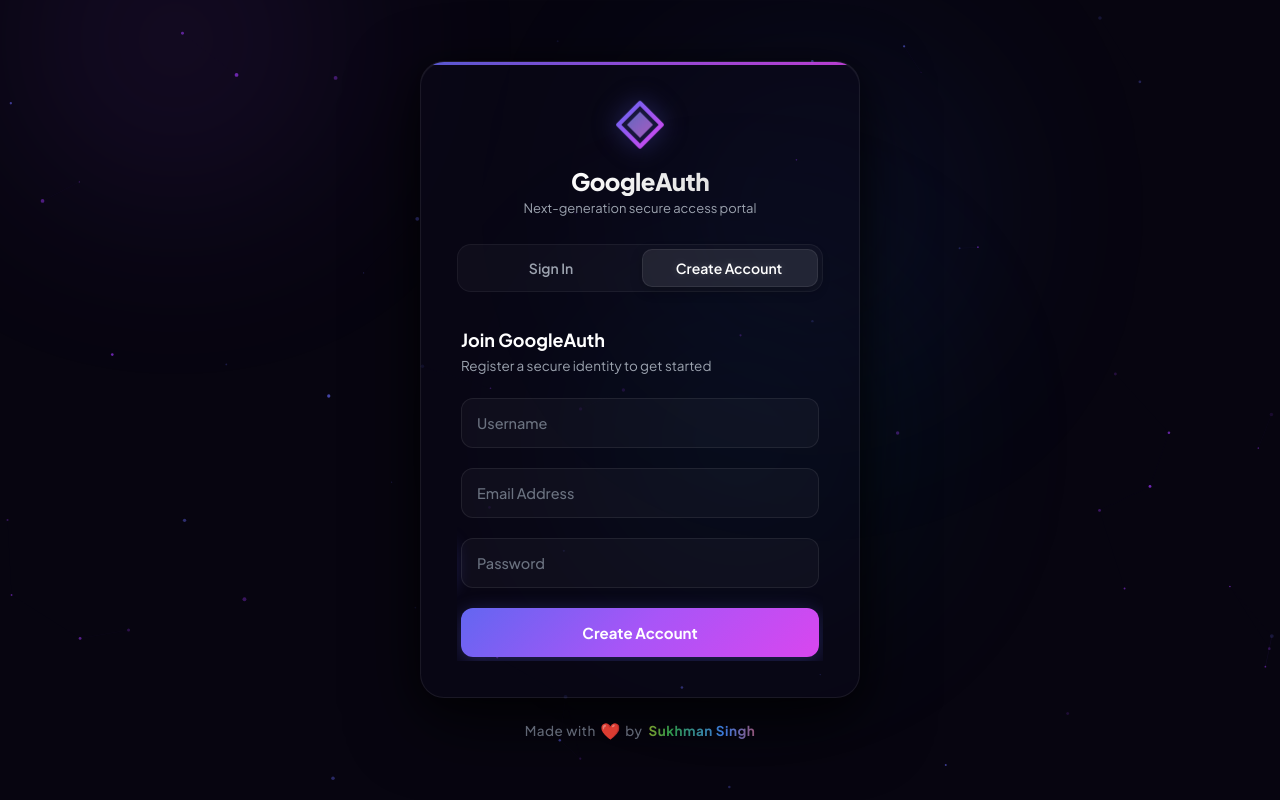
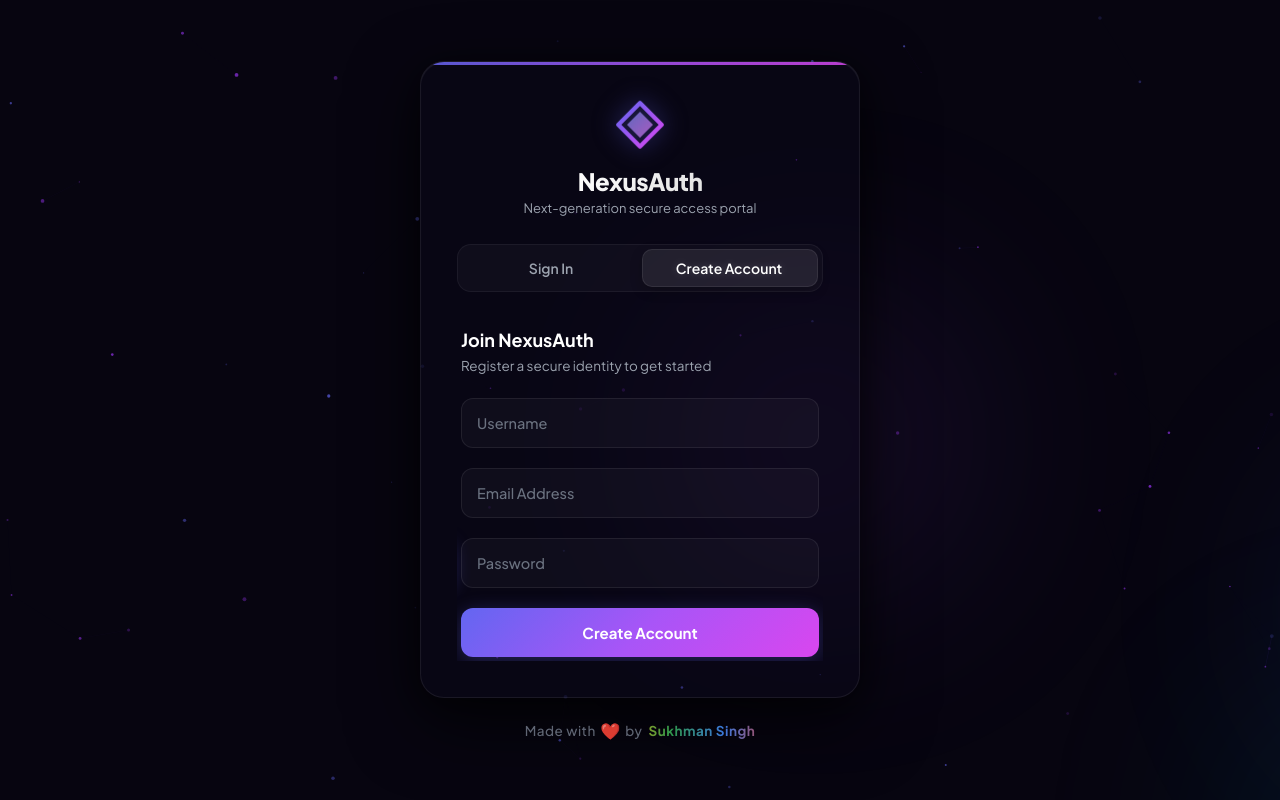
Before and after one commit to sukhman0345/Google_Signin, a Django app: page /accounts/signup-page/ in a window 1280 px wide. Run offline with Django 5.2, Linux system fonts and the light colour scheme; some libraries are stand-ins or nearby versions.

Commit message:
Fixed UI

```diff
--- a/config/accounts/templates/accounts/auth.html
+++ b/config/accounts/templates/accounts/auth.html
@@ -44,7 +44,7 @@
                         </defs>
                     </svg>
                 </div>
-                <h2>GoogleAuth</h2>
+                <h2>NexusAuth</h2>
                 <p class="brand-slogan">Next-generation secure access portal</p>
             </div>
 
@@ -114,7 +114,7 @@
                     <form id="signupForm" class="auth-form" novalidate>
                         {% csrf_token %}
                         <div class="form-title-area">
-                            <h3>Join GoogleAuth</h3>
+                            <h3>Join NexusAuth</h3>
                             <p class="subtitle">Register a secure identity to get started</p>
                         </div>
 
--- a/config/accounts/templates/accounts/success.html
+++ b/config/accounts/templates/accounts/success.html
@@ -43,7 +43,7 @@
                         </defs>
                     </svg>
                 </div>
-                <h2>GoogleAuth</h2>
+                <h2>NexusAuth</h2>
                 <p class="brand-slogan">Secure Dashboard Session</p>
             </div>
 
```
